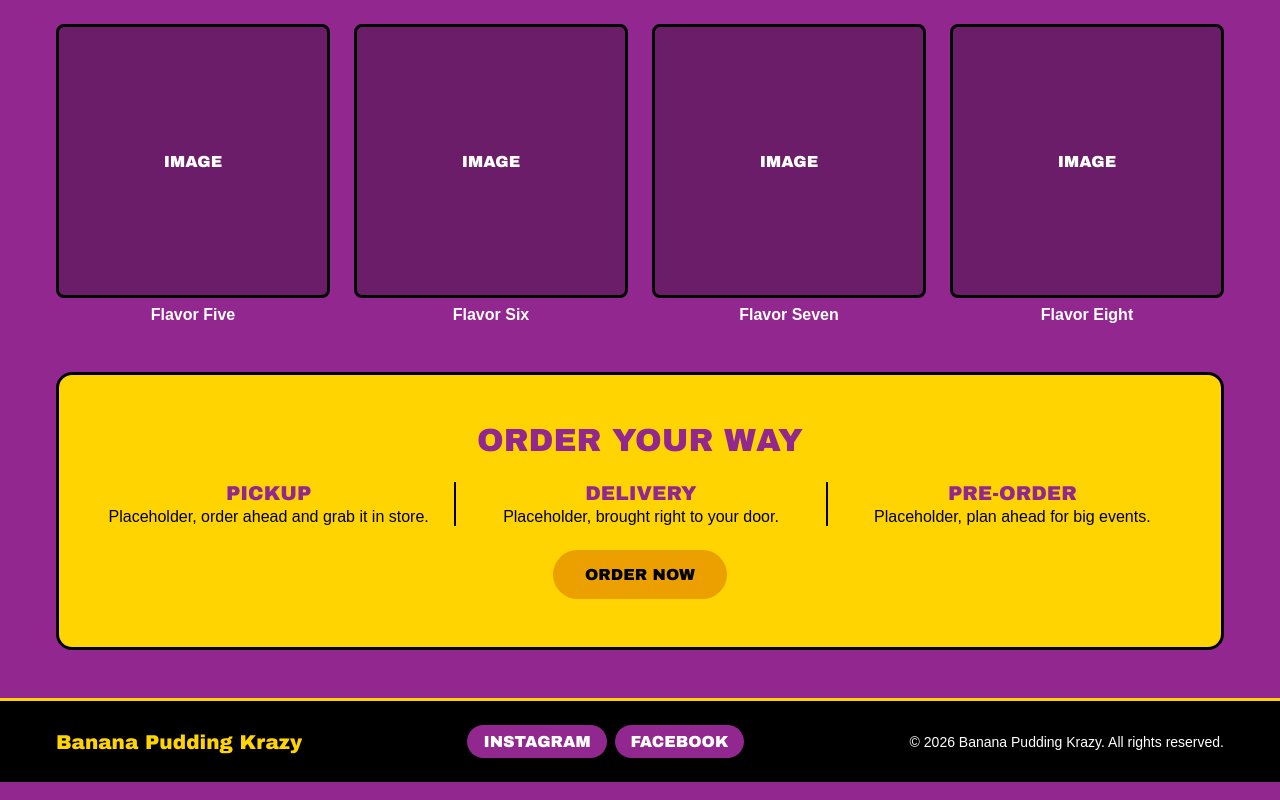
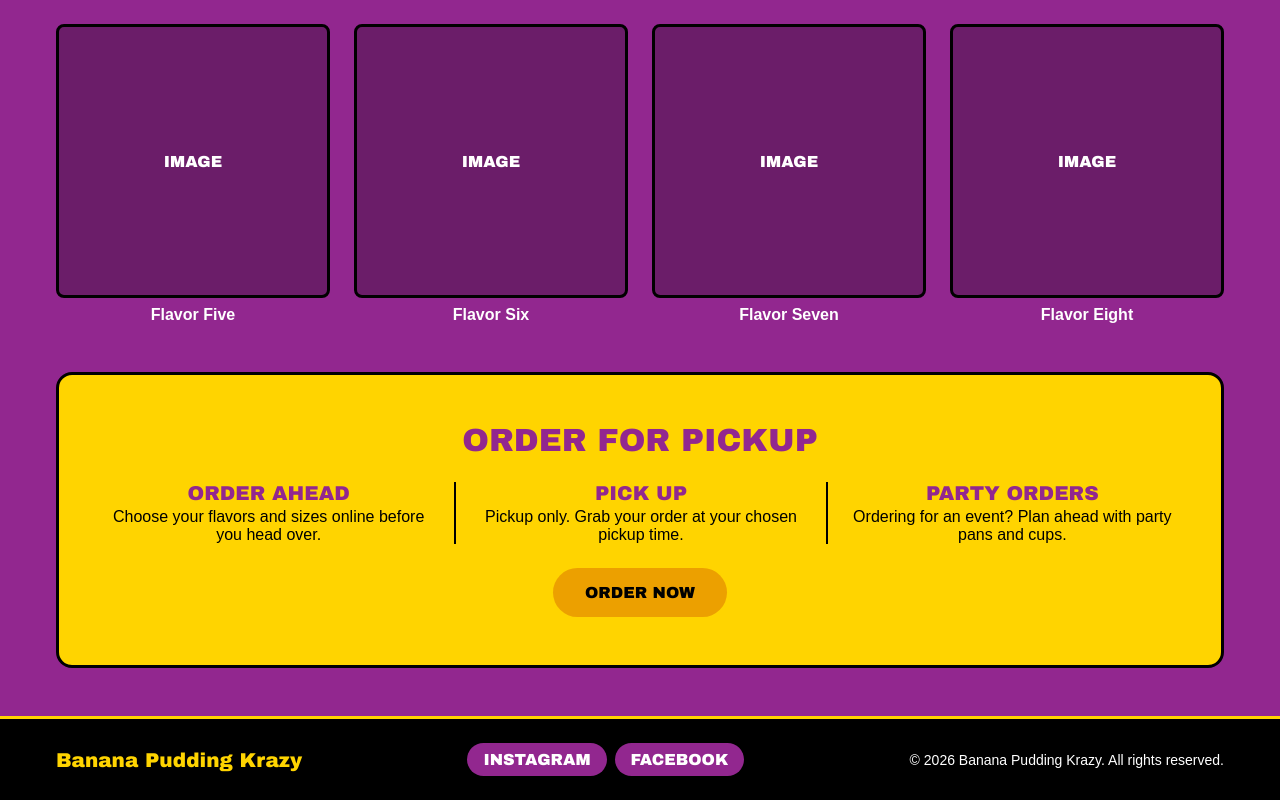
Before and after one commit to airforcecoder/bpk, a React (Vite) app in the folder client/: page / in a window 1280 px wide. Shown: the part 1623-2423 px from the top of the page. Built offline with nearby package versions, Linux system fonts and the light colour scheme.

Commit message:
BPK-116 fix pickup-only messaging on home page

```diff
--- a/client/src/pages/HomePage.tsx
+++ b/client/src/pages/HomePage.tsx
@@ -53,10 +53,11 @@ type OrderOption = {
   text: string
 }
 
+/* BPK-116: Banana Pudding Krazy is pickup only, no delivery */
 const orderOptions: OrderOption[] = [
-  { title: 'Pickup', text: 'Placeholder, order ahead and grab it in store.' },
-  { title: 'Delivery', text: 'Placeholder, brought right to your door.' },
-  { title: 'Pre-order', text: 'Placeholder, plan ahead for big events.' },
+  { title: 'Order Ahead', text: 'Choose your flavors and sizes online before you head over.' },
+  { title: 'Pick Up', text: 'Pickup only. Grab your order at your chosen pickup time.' },
+  { title: 'Party Orders', text: 'Ordering for an event? Plan ahead with party pans and cups.' },
 ]
 
 const SLIDE_INTERVAL_MS = 5000
@@ -178,10 +179,10 @@ function HomePage() {
         </div>
       </section>
 
-      {/* Order Your Way */}
+      {/* Order for Pickup */}
       <section className="page-container home__section">
         <div className="home__order">
-          <h2 className="home__section-title home__order-title">Order Your Way</h2>
+          <h2 className="home__section-title home__order-title">Order for Pickup</h2>
           <div className="home__order-options">
             {orderOptions.map((option) => (
               <div key={option.title} className="home__order-option">
```
